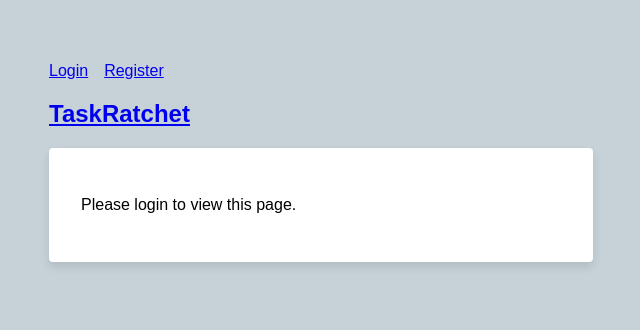
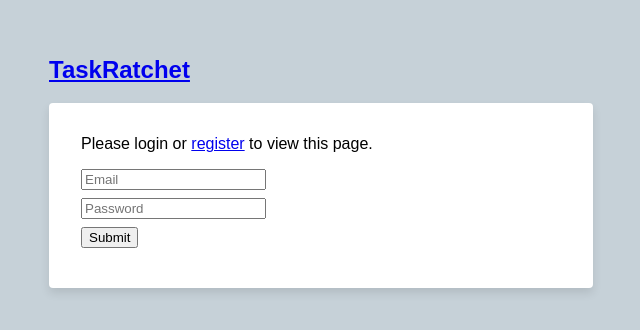
Before and after one commit to TaskRatchet/taskratchet-web, a React (Create React App) app: page /account in a window 1280 px wide. Shown: the part 238-568 px from the top of the page, without its empty margins (319-959 px from the left). Built offline with nearby package versions, Linux system fonts and the light colour scheme.

Commit message:
Display login form directly on protected pages when logged out

```diff
--- a/src/App.tsx
+++ b/src/App.tsx
@@ -1,6 +1,5 @@
 import React from 'react';
 import './App.css';
-import LoginForm from './components/pages/Login'
 import RegisterForm from './components/pages/Register';
 import Tasks from './components/pages/Tasks';
 import Cookies from 'universal-cookie';
@@ -54,10 +53,6 @@
 
                 <div className={'page-base__content'}>
                     <Switch>
-                        <Route path={'/login'}>
-                            <LoginForm onLogin={this.updateSession} session={this.state.session} />
-                        </Route>
-
                         <Route path={'/register'}>
                             <RegisterForm/>
                         </Route>
@@ -71,13 +66,13 @@
                         </Route>
 
                         <Route path={'/account'}>
-                            <Authenticated session={this.state.session}>
+                            <Authenticated session={this.state.session} onLogin={this.updateSession}>
                                 <Account/>
                             </Authenticated>
                         </Route>
 
                         <Route path={'/'}>
-                            <Authenticated session={this.state.session}>
+                            <Authenticated session={this.state.session} onLogin={this.updateSession}>
                                 <Tasks />
                             </Authenticated>
                         </Route>
--- a/src/components/molecules/SessionWidget/index.tsx
+++ b/src/components/molecules/SessionWidget/index.tsx
@@ -17,10 +17,7 @@
                     <Link to={'/account'}>Account</Link>
                 </div>
                 :
-                <div>
-                    <Link to={'/login'}>Login</Link>
-                    <Link to={'/register'}>Register</Link>
-                </div>
+                <div />
         }
     </div>
 };
--- a/src/components/pages/Login/index.tsx
+++ b/src/components/organisms/Login/index.tsx
@@ -104,9 +104,7 @@
     };
 
     render() {
-        return <div className={'page-login'}>
-            <h1>Login</h1>
-
+        return <div className={'organism-login'}>
             {this.state.messages.map((msg, i) => <p key={i}>{msg}</p>)}
 
             {
--- a/src/components/pages/Login/style.css
+++ b/src/components/organisms/Login/style.css
@@ -1,4 +1,4 @@
-.page-login input {
+.organism-login input {
   display: block;
   margin-bottom: 0.5rem;
 }
--- a/src/components/pages/Login/style.scss
+++ b/src/components/organisms/Login/style.scss
@@ -1,4 +1,4 @@
-.page-login {
+.organism-login {
   input {
     display: block;
     margin-bottom: .5rem;
--- a/src/components/pages/Authenticated/index.tsx
+++ b/src/components/pages/Authenticated/index.tsx
@@ -1,8 +1,11 @@
 import React from 'react';
 import './style.css';
+import LoginForm from "../../organisms/Login";
+import {Link} from "react-router-dom";
 
 interface AuthenticatedProps {
-    session: Session | null
+    session: Session | null,
+    onLogin: () => void,
 }
 
 interface AuthenticatedState {
@@ -20,7 +23,12 @@
 
     render() {
         return <div className={'page-authenticated'}>
-            {this.props.session ? this.props.children : <p>Please login to view this page.</p>}
+            {this.props.session ? this.props.children :
+                <div>
+                    <p>Please login or <Link to={'/register'}>register</Link> to view this page.</p>
+                    <LoginForm onLogin={this.props.onLogin} session={this.props.session} />
+                </div>
+            }
         </div>
     }
 }
```
Also changed, not shown: 1 other file (tests, documents, lock files or other folders).
